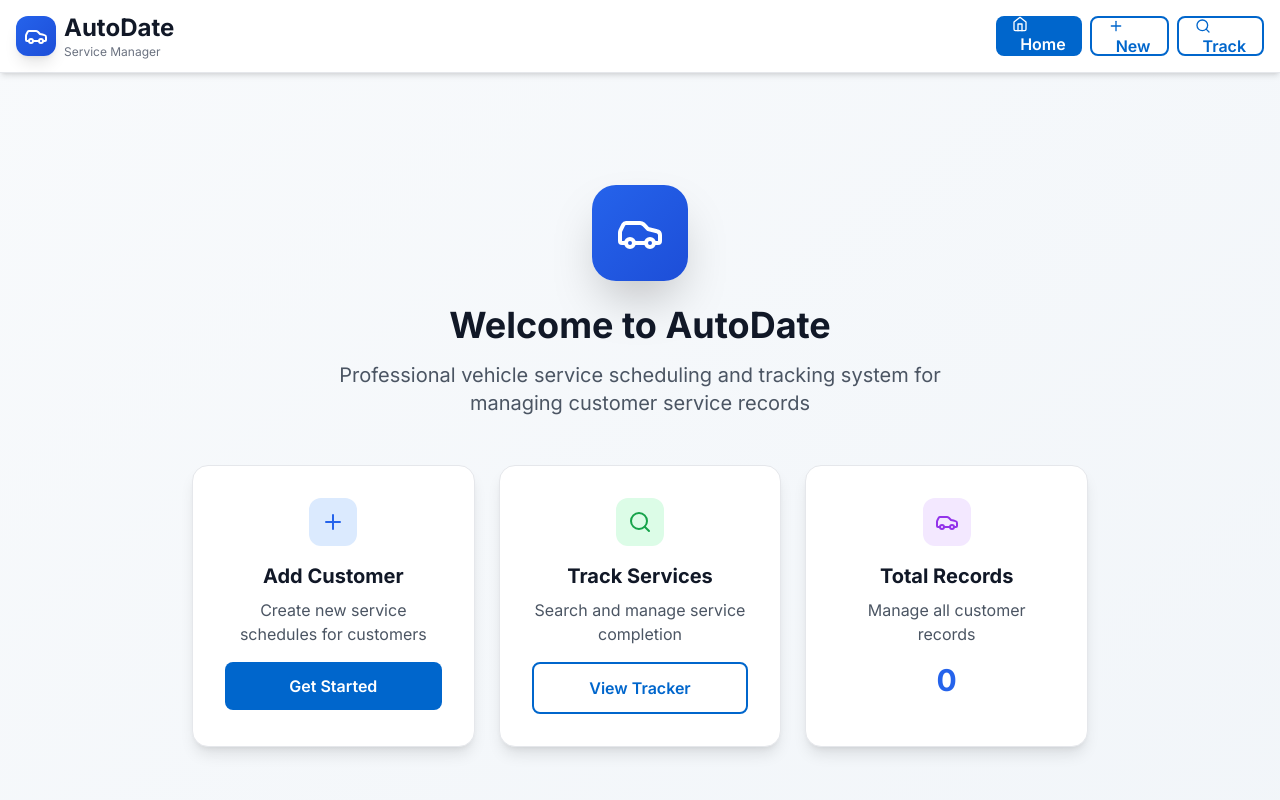
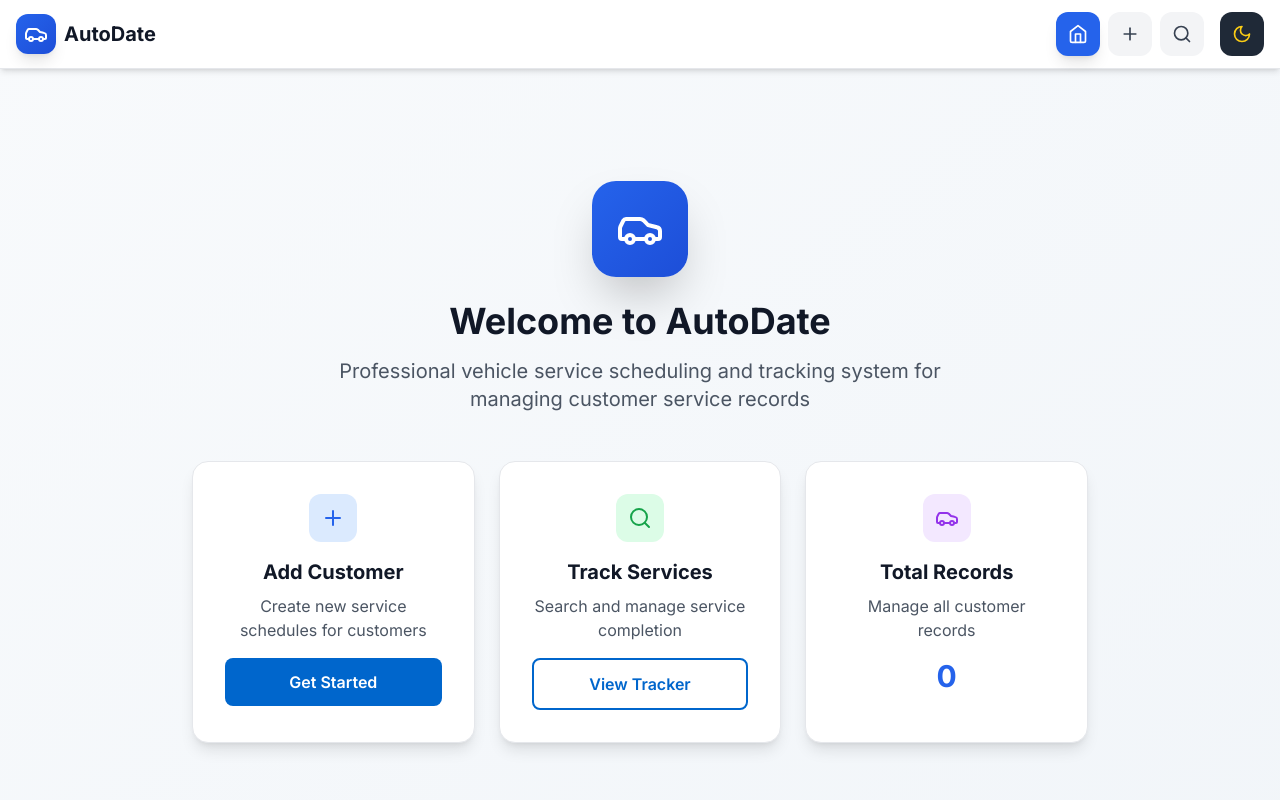
Before and after one commit to expediti/Auto-Vehicle-Scheduler, a Next.js app: page / in a window 1280 px wide. Shown: the top 800 px of the page. Built offline with nearby package versions, Linux system fonts and the light colour scheme.

Commit message:
Update page.tsx

```diff
--- a/app/page.tsx
+++ b/app/page.tsx
@@ -4,7 +4,7 @@ import React, { useState, useEffect } from 'react';
 import { ServiceForm } from '@/components/ServiceForm';
 import { ServiceSchedule } from '@/components/ServiceSchedule';
 import { ServiceTracker } from '@/components/ServiceTracker';
-import { Car, Plus, Search as SearchIcon, Home as HomeIcon } from 'lucide-react';
+import { Car, Plus, Search as SearchIcon, Home as HomeIcon, Moon, Sun } from 'lucide-react';
 import { Button } from '@/components/ui/button';
 import { Input } from '@/components/ui/input';
 import { saveCustomer, getAllCustomers, deleteCustomer } from '@/lib/db';
@@ -31,10 +31,28 @@ export default function Home() {
   const [scheduleData, setScheduleData] = useState<CustomerRecord | null>(null);
   const [customerRecords, setCustomerRecords] = useState<CustomerRecord[]>([]);
   const [searchQuery, setSearchQuery] = useState('');
+  const [darkMode, setDarkMode] = useState(false);
 
   useEffect(() => {
     loadCustomers();
+    // Load dark mode preference
+    const savedDarkMode = localStorage.getItem('darkMode') === 'true';
+    setDarkMode(savedDarkMode);
+    if (savedDarkMode) {
+      document.documentElement.classList.add('dark');
+    }
   }, []);
+
+  const toggleDarkMode = () => {
+    const newDarkMode = !darkMode;
+    setDarkMode(newDarkMode);
+    localStorage.setItem('darkMode', String(newDarkMode));
+    if (newDarkMode) {
+      document.documentElement.classList.add('dark');
+    } else {
+      document.documentElement.classList.remove('dark');
+    }
+  };
 
   const loadCustomers = async () => {
     try {
@@ -90,48 +108,71 @@ export default function Home() {
   );
 
   return (
-    <main className="min-h-screen bg-gradient-to-br from-slate-50 to-slate-100">
-      {/* Mobile-Optimized Navigation Bar */}
-      <nav className="bg-white shadow-md border-b border-gray-200 sticky top-0 z-50">
-        <div className="max-w-7xl mx-auto px-3 sm:px-4 py-3">
-          <div className="flex items-center justify-between gap-2">
-            {/* Logo Section */}
-            <div className="flex items-center gap-2 flex-shrink-0">
-              <div className="w-8 h-8 sm:w-10 sm:h-10 bg-gradient-to-br from-blue-600 to-blue-700 rounded-lg sm:rounded-xl flex items-center justify-center shadow-lg">
-                <Car className="w-4 h-4 sm:w-6 sm:h-6 text-white" />
+    <main className={`min-h-screen transition-colors ${darkMode ? 'dark bg-gray-900' : 'bg-gradient-to-br from-slate-50 to-slate-100'}`}>
+      {/* Clean Icon-Only Navigation */}
+      <nav className={`shadow-md border-b sticky top-0 z-50 ${darkMode ? 'bg-gray-800 border-gray-700' : 'bg-white border-gray-200'}`}>
+        <div className="max-w-7xl mx-auto px-4 py-3">
+          <div className="flex items-center justify-between">
+            {/* Logo */}
+            <div className="flex items-center gap-2">
+              <div className="w-10 h-10 bg-gradient-to-br from-blue-600 to-blue-700 rounded-xl flex items-center justify-center shadow-lg">
+                <Car className="w-6 h-6 text-white" />
               </div>
-              <div>
-                <h1 className="text-base sm:text-2xl font-bold text-gray-900">AutoDate</h1>
-                <p className="text-xs text-gray-500 hidden lg:block">Service Manager</p>
-              </div>
+              <h1 className={`text-xl font-bold ${darkMode ? 'text-white' : 'text-gray-900'}`}>AutoDate</h1>
             </div>
 
-            {/* Navigation Buttons - Icon only on mobile */}
+            {/* Icon-Only Buttons */}
             <div className="flex items-center gap-2">
-              <Button
+              <button
                 onClick={() => setCurrentView('home')}
-                variant={currentView === 'home' ? 'default' : 'outline'}
-                className="h-9 w-9 sm:w-auto sm:h-10 p-0 sm:px-4"
+                className={`w-11 h-11 rounded-xl flex items-center justify-center transition-all ${
+                  currentView === 'home'
+                    ? 'bg-blue-600 text-white shadow-lg'
+                    : darkMode
+                    ? 'bg-gray-700 text-gray-300 hover:bg-gray-600'
+                    : 'bg-gray-100 text-gray-700 hover:bg-gray-200'
+                }`}
               >
-                <HomeIcon className="w-4 h-4" />
-                <span className="hidden sm:inline sm:ml-2">Home</span>
-              </Button>
-              <Button
+                <HomeIcon className="w-5 h-5" />
+              </button>
+
+              <button
                 onClick={() => setCurrentView('form')}
-                variant={currentView === 'form' ? 'default' : 'outline'}
-                className="h-9 w-9 sm:w-auto sm:h-10 p-0 sm:px-4"
+                className={`w-11 h-11 rounded-xl flex items-center justify-center transition-all ${
+                  currentView === 'form'
+                    ? 'bg-blue-600 text-white shadow-lg'
+                    : darkMode
+                    ? 'bg-gray-700 text-gray-300 hover:bg-gray-600'
+                    : 'bg-gray-100 text-gray-700 hover:bg-gray-200'
+                }`}
               >
-                <Plus className="w-4 h-4" />
-                <span className="hidden sm:inline sm:ml-2">New</span>
-              </Button>
-              <Button
+                <Plus className="w-5 h-5" />
+              </button>
+
+              <button
                 onClick={() => setCurrentView('tracker')}
-                variant={currentView === 'tracker' ? 'default' : 'outline'}
-                className="h-9 w-9 sm:w-auto sm:h-10 p-0 sm:px-4"
+                className={`w-11 h-11 rounded-xl flex items-center justify-center transition-all ${
+                  currentView === 'tracker'
+                    ? 'bg-blue-600 text-white shadow-lg'
+                    : darkMode
+                    ? 'bg-gray-700 text-gray-300 hover:bg-gray-600'
+                    : 'bg-gray-100 text-gray-700 hover:bg-gray-200'
+                }`}
               >
-                <SearchIcon className="w-4 h-4" />
-                <span className="hidden sm:inline sm:ml-2">Track</span>
-              </Button>
+                <SearchIcon className="w-5 h-5" />
+              </button>
+
+              {/* Dark/Light Mode Toggle */}
+              <button
+                onClick={toggleDarkMode}
+                className={`w-11 h-11 rounded-xl flex items-center justify-center transition-all ml-2 ${
+                  darkMode
+                    ? 'bg-yellow-500 text-gray-900 hover:bg-yellow-400'
+                    : 'bg-gray-800 text-yellow-400 hover:bg-gray-700'
+                }`}
+              >
+                {darkMode ? <Sun className="w-5 h-5" /> : <Moon className="w-5 h-5" />}
+              </button>
             </div>
           </div>
         </div>
@@ -144,40 +185,40 @@ export default function Home() {
             <div className="w-20 h-20 sm:w-24 sm:h-24 bg-gradient-to-br from-blue-600 to-blue-700 rounded-2xl sm:rounded-3xl flex items-center justify-center shadow-2xl mx-auto mb-4 sm:mb-6">
               <Car className="w-10 h-10 sm:w-12 sm:h-12 text-white" />
             </div>
-            <h2 className="text-2xl sm:text-4xl font-bold text-gray-900 mb-3 sm:mb-4">Welcome to AutoDate</h2>
-            <p className="text-base sm:text-xl text-gray-600 mb-6 sm:mb-8 max-w-2xl mx-auto px-4">
+            <h2 className={`text-2xl sm:text-4xl font-bold mb-3 sm:mb-4 ${darkMode ? 'text-white' : 'text-gray-900'}`}>Welcome to AutoDate</h2>
+            <p className={`text-base sm:text-xl mb-6 sm:mb-8 max-w-2xl mx-auto px-4 ${darkMode ? 'text-gray-300' : 'text-gray-600'}`}>
               Professional vehicle service scheduling and tracking system for managing customer service records
             </p>
 
             <div className="grid sm:grid-cols-2 lg:grid-cols-3 gap-4 sm:gap-6 max-w-4xl mx-auto mt-8 sm:mt-12">
-              <div className="bg-white p-6 sm:p-8 rounded-xl sm:rounded-2xl shadow-lg border border-gray-200 hover:shadow-xl transition-shadow">
+              <div className={`p-6 sm:p-8 rounded-xl sm:rounded-2xl shadow-lg border hover:shadow-xl transition-shadow ${darkMode ? 'bg-gray-800 border-gray-700' : 'bg-white border-gray-200'}`}>
                 <div className="w-12 h-12 bg-blue-100 rounded-xl flex items-center justify-center mb-4 mx-auto">
                   <Plus className="w-6 h-6 text-blue-600" />
                 </div>
-                <h3 className="text-lg sm:text-xl font-bold text-gray-900 mb-2">Add Customer</h3>
-                <p className="text-sm sm:text-base text-gray-600 mb-4">Create new service schedules for customers</p>
+                <h3 className={`text-lg sm:text-xl font-bold mb-2 ${darkMode ? 'text-white' : 'text-gray-900'}`}>Add Customer</h3>
+                <p className={`text-sm sm:text-base mb-4 ${darkMode ? 'text-gray-400' : 'text-gray-600'}`}>Create new service schedules for customers</p>
                 <Button onClick={() => setCurrentView('form')} className="w-full">
                   Get Started
                 </Button>
               </div>
 
-              <div className="bg-white p-6 sm:p-8 rounded-xl sm:rounded-2xl shadow-lg border border-gray-200 hover:shadow-xl transition-shadow">
+              <div className={`p-6 sm:p-8 rounded-xl sm:rounded-2xl shadow-lg border hover:shadow-xl transition-shadow ${darkMode ? 'bg-gray-800 border-gray-700' : 'bg-white border-gray-200'}`}>
                 <div className="w-12 h-12 bg-green-100 rounded-xl flex items-center justify-center mb-4 mx-auto">
                   <SearchIcon className="w-6 h-6 text-green-600" />
                 </div>
-                <h3 className="text-lg sm:text-xl font-bold text-gray-900 mb-2">Track Services</h3>
-                <p className="text-sm sm:text-base text-gray-600 mb-4">Search and manage service completion</p>
+                <h3 className={`text-lg sm:text-xl font-bold mb-2 ${darkMode ? 'text-white' : 'text-gray-900'}`}>Track Services</h3>
+                <p className={`text-sm sm:text-base mb-4 ${darkMode ? 'text-gray-400' : 'text-gray-600'}`}>Search and manage service completion</p>
                 <Button onClick={() => setCurrentView('tracker')} variant="outline" className="w-full">
                   View Tracker
                 </Button>
               </div>
 
-              <div className="bg-white p-6 sm:p-8 rounded-xl sm:rounded-2xl shadow-lg border border-gray-200 hover:shadow-xl transition-shadow sm:col-span-2 lg:col-span-1">
+              <div className={`p-6 sm:p-8 rounded-xl sm:rounded-2xl shadow-lg border hover:shadow-xl transition-shadow sm:col-span-2 lg:col-span-1 ${darkMode ? 'bg-gray-800 border-gray-700' : 'bg-white border-gray-200'}`}>
                 <div className="w-12 h-12 bg-purple-100 rounded-xl flex items-center justify-center mb-4 mx-auto">
                   <Car className="w-6 h-6 text-purple-600" />
                 </div>
-                <h3 className="text-lg sm:text-xl font-bold text-gray-900 mb-2">Total Records</h3>
-                <p className="text-sm sm:text-base text-gray-600 mb-4">Manage all customer records</p>
+                <h3 className={`text-lg sm:text-xl font-bold mb-2 ${darkMode ? 'text-white' : 'text-gray-900'}`}>Total Records</h3>
+                <p className={`text-sm sm:text-base mb-4 ${darkMode ? 'text-gray-400' : 'text-gray-600'}`}>Manage all customer records</p>
                 <div className="text-3xl font-bold text-blue-600">{customerRecords.length}</div>
               </div>
             </div>
@@ -212,12 +253,12 @@ export default function Home() {
         )}
       </div>
 
-      <footer className="text-center py-6 sm:py-8 border-t border-gray-200 mt-8 sm:mt-12">
+      <footer className={`text-center py-6 sm:py-8 border-t mt-8 sm:mt-12 ${darkMode ? 'border-gray-700' : 'border-gray-200'}`}>
         <div className="space-y-2 sm:space-y-3 px-4">
-          <p className="text-xs sm:text-sm text-gray-500">
+          <p className={`text-xs sm:text-sm ${darkMode ? 'text-gray-400' : 'text-gray-500'}`}>
             © 2025 AutoDate Service Manager. All rights reserved.
           </p>
-          <div className="flex items-center justify-center gap-2 text-xs text-gray-400">
+          <div className={`flex items-center justify-center gap-2 text-xs ${darkMode ? 'text-gray-500' : 'text-gray-400'}`}>
             <span>Made with</span>
             <span className="text-red-500">❤️</span>
             <span>by</span>
```
